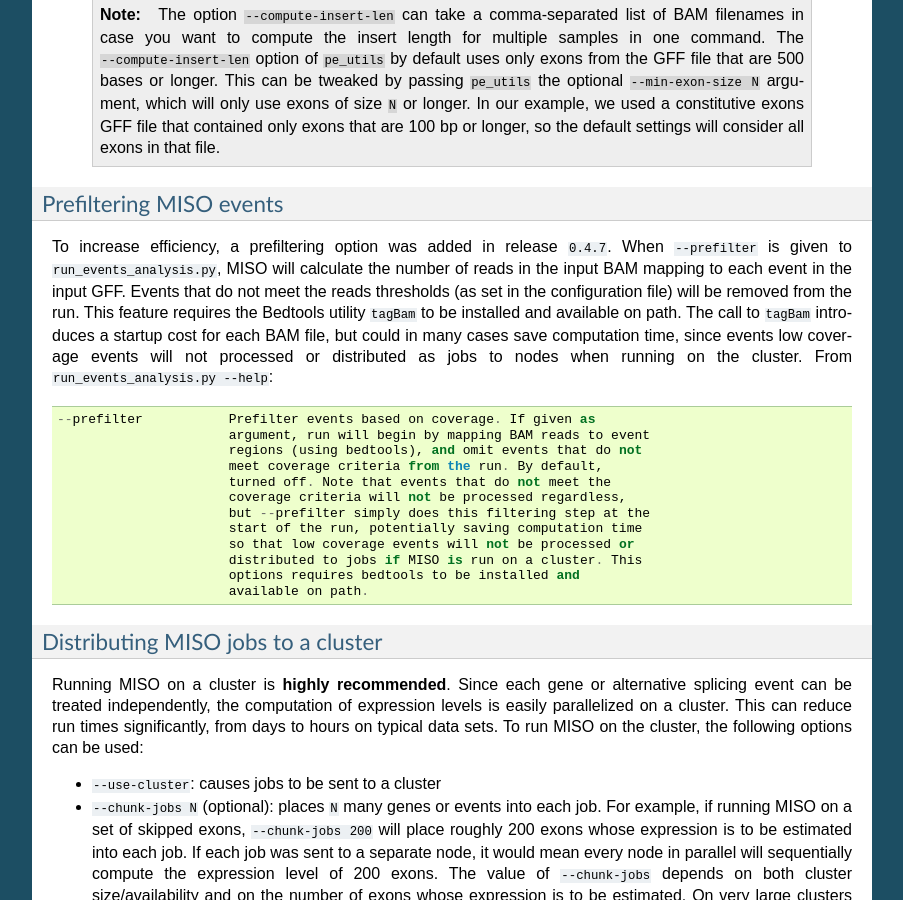
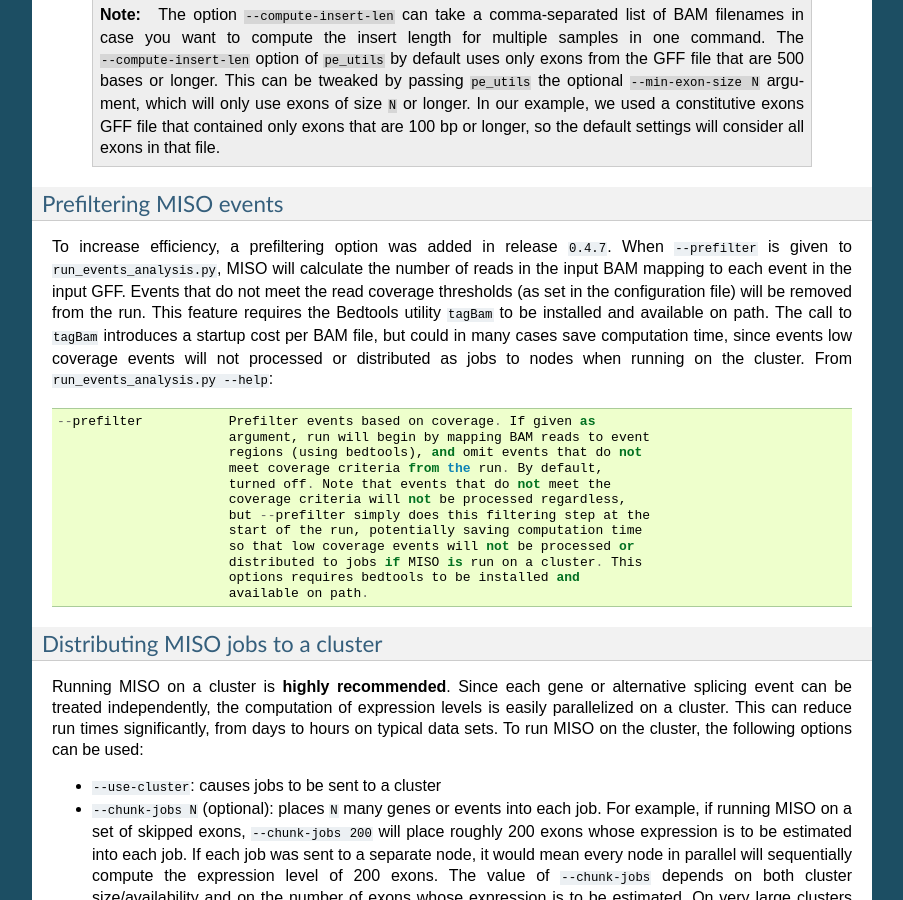
Before and after one commit to yarden/MISO, a Sphinx documentation site: the page built from docs/source/index.rst, in a window 1280 px wide and 900 px high, scrolled down 20513 px. Shown: the whole window, without its empty margins (198-1101 px from the left). Built offline with Sphinx 7.4.7, drawn with Linux system fonts in a browser that asks for light colours.

Commit message:
Docs revs

```diff
--- a/docs/source/index.rst
+++ b/docs/source/index.rst
@@ -901,7 +901,7 @@ To compute the insert length by simple pairing of read mates by their ID (assumi
 Prefiltering MISO events
 ^^^^^^^^^^^^^^^^^^^^^^^^
 
-To increase efficiency, a prefiltering option was added in release ``0.4.7``. When ``--prefilter`` is given to ``run_events_analysis.py``, MISO will calculate the number of reads in the input BAM mapping to each event in the input GFF. Events that do not meet the reads thresholds (as set in the configuration file) will be removed from the run. This feature requires the Bedtools utility ``tagBam`` to be installed and available on path. The call to ``tagBam`` introduces a startup cost for each BAM file, but could in many cases save computation time, since events low coverage events will not processed or distributed as jobs to nodes when running on the cluster. From ``run_events_analysis.py --help``: ::
+To increase efficiency, a prefiltering option was added in release ``0.4.7``. When ``--prefilter`` is given to ``run_events_analysis.py``, MISO will calculate the number of reads in the input BAM mapping to each event in the input GFF. Events that do not meet the read coverage thresholds (as set in the configuration file) will be removed from the run. This feature requires the Bedtools utility ``tagBam`` to be installed and available on path. The call to ``tagBam`` introduces a startup cost per BAM file, but could in many cases save computation time, since events low coverage events will not processed or distributed as jobs to nodes when running on the cluster. From ``run_events_analysis.py --help``: ::
 
   --prefilter           Prefilter events based on coverage. If given as
                         argument, run will begin by mapping BAM reads to event
```
